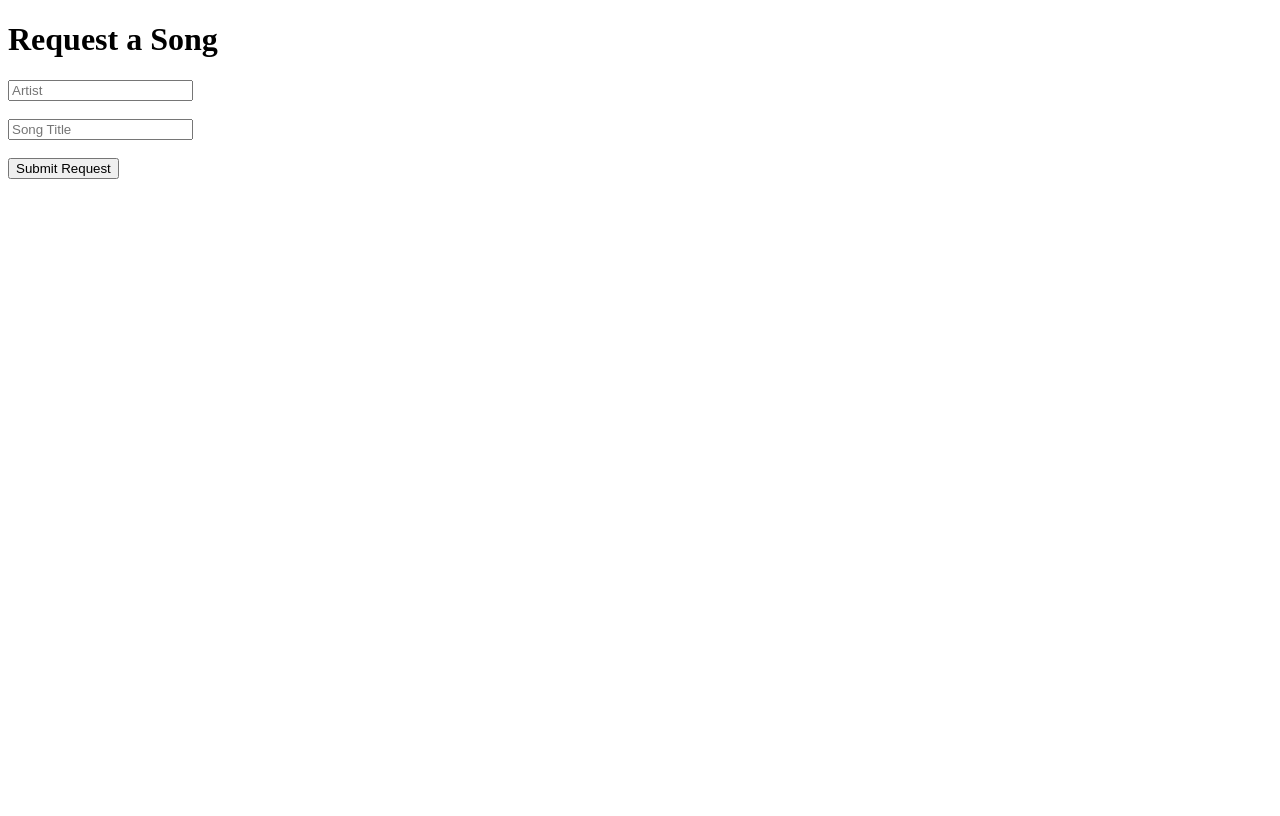
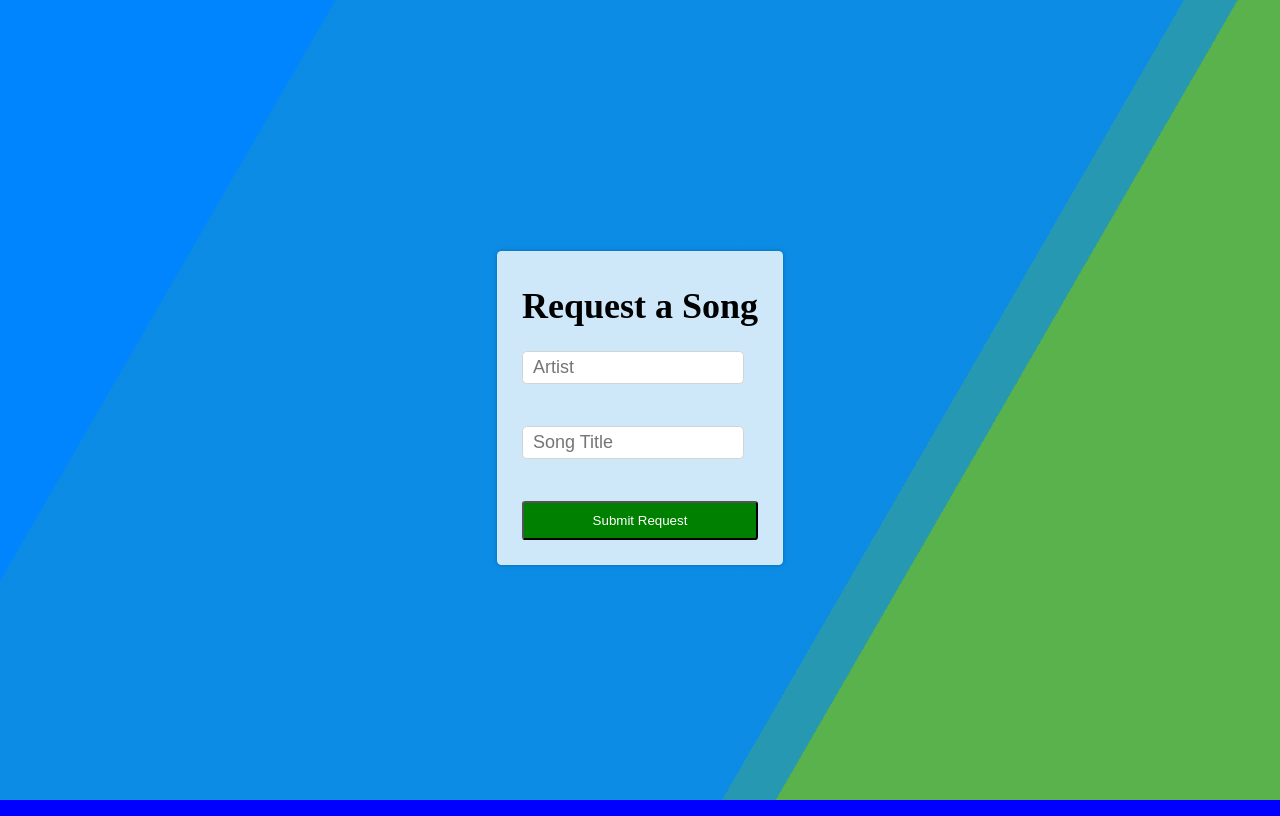
Before and after one commit to MrCorba/PlayMyJam, a Flask app: page / in a window 1280 px wide. Before the commit the page ends 179 px from the top, so only its background shows below. Run offline with Flask 3, Linux system fonts and the light colour scheme.

Commit message:
First try styling

```diff
--- a/templates/index.html
+++ b/templates/index.html
@@ -1,14 +1,90 @@
 <!doctype html>
 <html>
+
 <head>
-    <title>Song Request</title>
+    <title>Play My Jam</title>
 </head>
+
 <body>
-    <h1>Request a Song</h1>
+    <div class="bg"></div>
+    <div class="bg bg2"></div>
+    <div class="bg bg3"></div>
     <form method="post">
-        <input name="artist" placeholder="Artist" required><br><br>
-        <input name="title" placeholder="Song Title" required><br><br>
-        <button type="submit">Submit Request</button>
+        <div class="form-wrapper">
+            <h1>Request a Song</h1>
+            <input name="artist" placeholder="Artist" required><br><br>
+            <input name="title" placeholder="Song Title" required><br><br>
+            <button type="submit">Submit Request</button>
+        </div>
     </form>
 </body>
+<style>
+    body {
+        background: blue;
+        display: flex;
+        justify-content: center;
+        align-items: center;
+        height: 100vh;
+        font-size: 18px;;
+        overflow: hidden;;
+    }
+
+    .form-wrapper {
+        display: flex;
+        flex-direction: column;
+        padding: 10px 25px 25px 25px;
+        background-color: rgba(255, 255, 255, .8);
+        border-radius: .25em;
+        box-shadow: 0 0 .25em rgba(0, 0, 0, .25);
+        box-sizing: border-box;
+    }
+
+    input {
+        padding:5px 10px;
+        border-radius: .25em;
+        font-size: 18px;
+        border: 1px solid lightgrey;
+        width: 200px;;
+    }
+
+    button {
+        background-color: green;
+        color: white;
+        border-radius: .25em;
+        padding:10px;
+    }
+
+
+    .bg {
+        animation: slide 3s ease-in-out infinite alternate;
+        background-image: linear-gradient(-60deg, #6c3 50%, #09f 50%);
+        bottom: 0;
+        left: -50%;
+        opacity: .5;
+        position: fixed;
+        right: -50%;
+        top: 0;
+        z-index: -1;
+    }
+
+    .bg2 {
+        animation-direction: alternate-reverse;
+        animation-duration: 4s;
+    }
+
+    .bg3 {
+        animation-duration: 5s;
+    }
+
+    @keyframes slide {
+        0% {
+            transform: translateX(-25%);
+        }
+
+        100% {
+            transform: translateX(25%);
+        }
+    }
+</style>
+
 </html>
```
